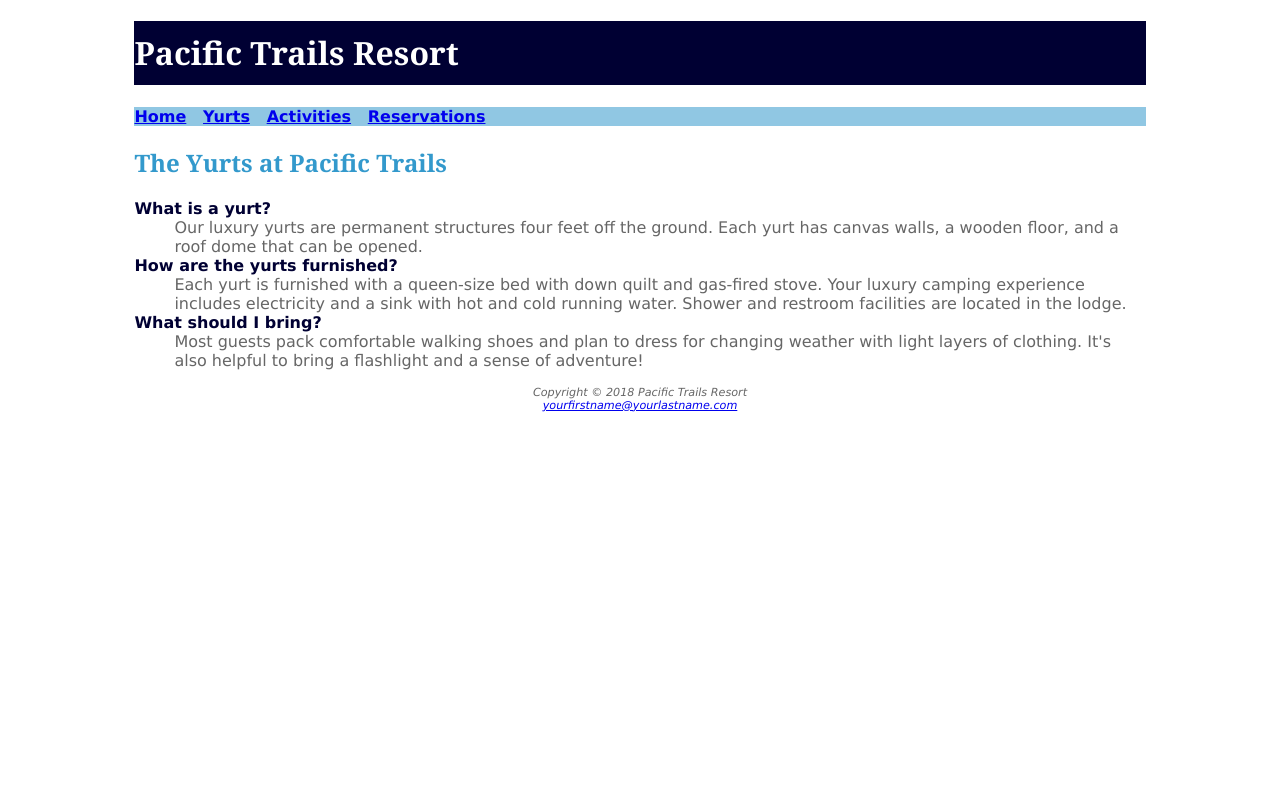
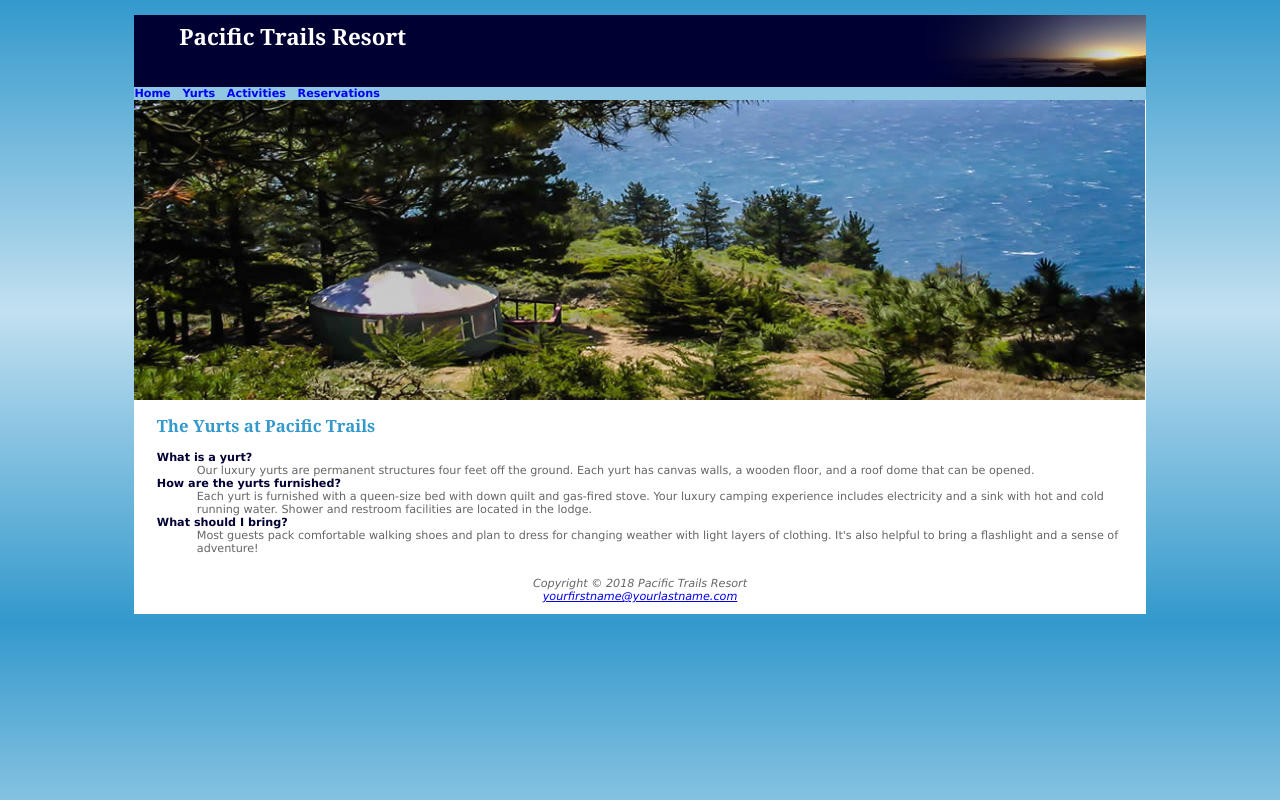
Before and after one commit to 44144-Sp22/ch4casestudy-skylerroberson, a plain HTML site: page yurts.html in a window 1280 px wide. Drawn offline with Linux system fonts and the light colour scheme.

Commit message:
Completed CH4 Case Study

```diff
--- a/pacific.css
+++ b/pacific.css
@@ -1,29 +1,94 @@
-body { background-color: #FFFFFF;
+body {
+  background-color: #3399CC;
+  background-image: linear-gradient(to bottom, #3399CC, #C2E0F0, #3399CC);
   color: #666666;
   font-family: Verdana, Arial, sans-serif;
 }
-header { background-color: #000033;
+
+header {
+  background-color: #000033;
   color: #FFFFFF;
   font-family: Georgia, serif;
 }
-h1 { line-height: 200%; }
-nav { font-weight: bold;
+
+h1 {
+  background-image: url(sunset.jpg);
+  background-position: right;
+  background-repeat: no-repeat;
+  padding-left: 2em;
+  height: 72px;
+  line-height: 200%;
+  margin-bottom: 0;
+}
+
+nav {
+  padding: .5em, .5em, .5em, 2em;
+  font-weight: bold;
   background-color: #90C7E3;
 }
-h2 { color: #3399CC;
+
+main {
+  display: block;
+  padding-left: 2em;
+  padding-right: 2em;
+}
+
+h2 {
+  color: #3399CC;
   font-family: Georgia, serif;
 }
-dt { color: #000033;
+
+h3 {
+  color: #000033;
+}
+
+dt {
+  color: #000033;
   font-weight: bold;
 }
-.resort { color: #000033;
+
+.resort {
+  color: #000033;
   font-size: 1.2em;
 }
-footer { font-size: .70em;
+
+footer {
+  padding: 1em;
   font-style: italic;
   text-align: center;
 }
-#wrapper { width: 80%;
+
+#wrapper {
+  background-color: #FFFFFF;
+  max-width: #1024px;
+  box-shadow: 10px;
+  font-size: .70em;
+  width: 80%;
   margin-left: auto;
   margin-right: auto;
 }
+
+#homehero {
+  background-image: url(coast.jpg);
+  height: 300px;
+  background-size: 100% 100%;
+  background-repeat: no-repeat;
+}
+
+#yurthero {
+  background-image: url(yurt.jpg);
+  height: 300px;
+  background-size: 100% 100%;
+  background-repeat: no-repeat;
+}
+
+#trailhero {
+  background-image: url(trail.jpg);
+  height: 300px;
+  background-size: 100% 100%;
+  background-repeat: no-repeat;
+}
+
+nav a {
+  text-decoration: none;
+}
--- a/yurts.html
+++ b/yurts.html
@@ -1,10 +1,12 @@
 <!DOCTYPE html>
 <html lang="en">
+
 <head>
   <title>Pacific Trails Resort :: Yurts</title>
   <meta charset="utf-8">
   <link rel="stylesheet" href="pacific.css">
 </head>
+
 <body>
   <div id="wrapper">
     <header>
@@ -16,6 +18,7 @@
       <a href="activities.html">Activities</a> &nbsp;
       <a href="reservations.html">Reservations</a>
     </nav>
+    <div id="yurthero"></div>
     <main>
       <h2>The Yurts at Pacific Trails</h2>
       <dl>
@@ -36,4 +39,5 @@ Copyright &copy; 2018 Pacific Trails Resort<br>
     </footer>
   </div>
 </body>
+
 </html>
```
Also changed, not shown: activities.html (added, +40 -0 lines), index.html (+4 -0 lines). Lines whose indentation alone changed are shown as unchanged.
